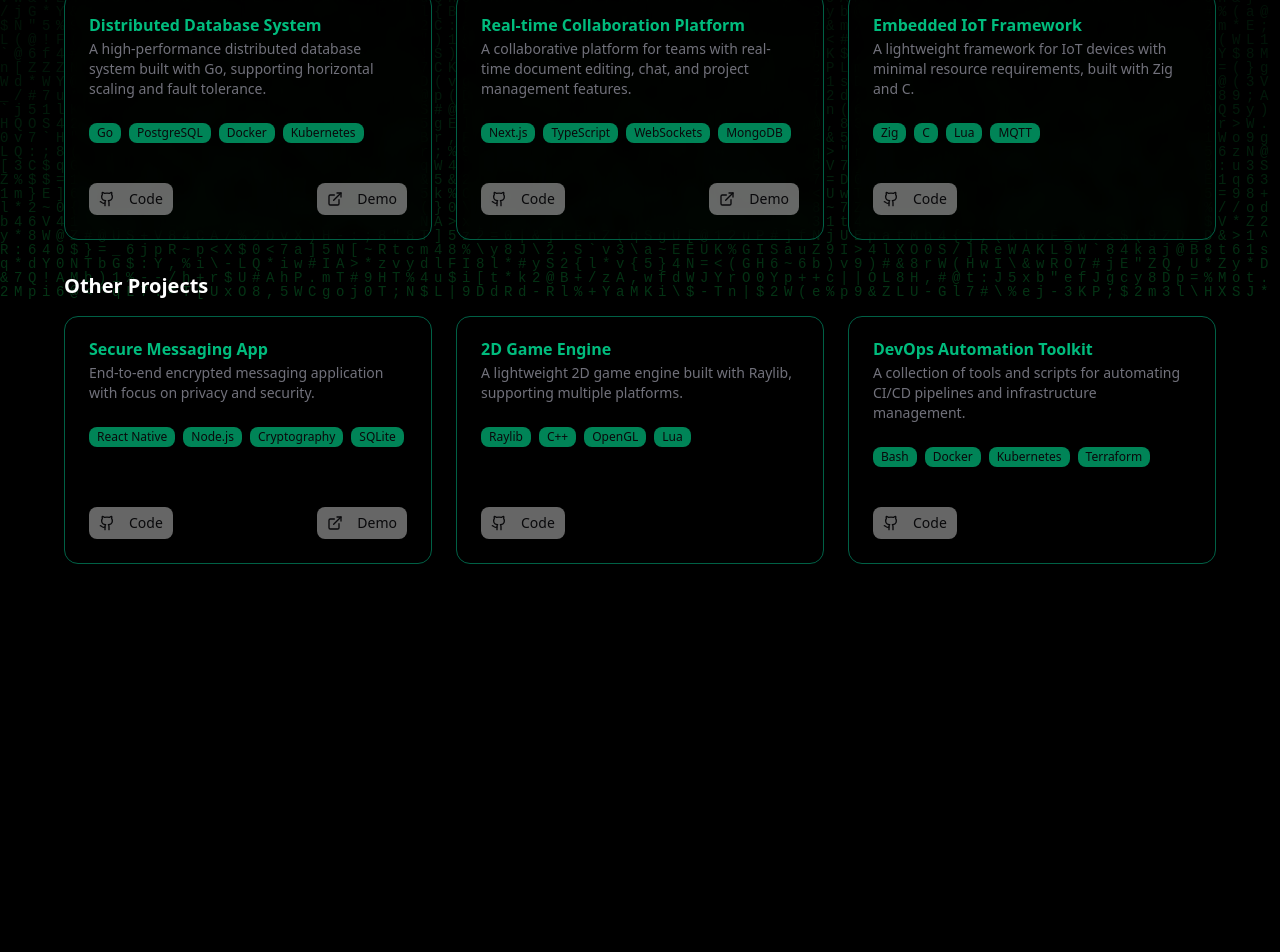
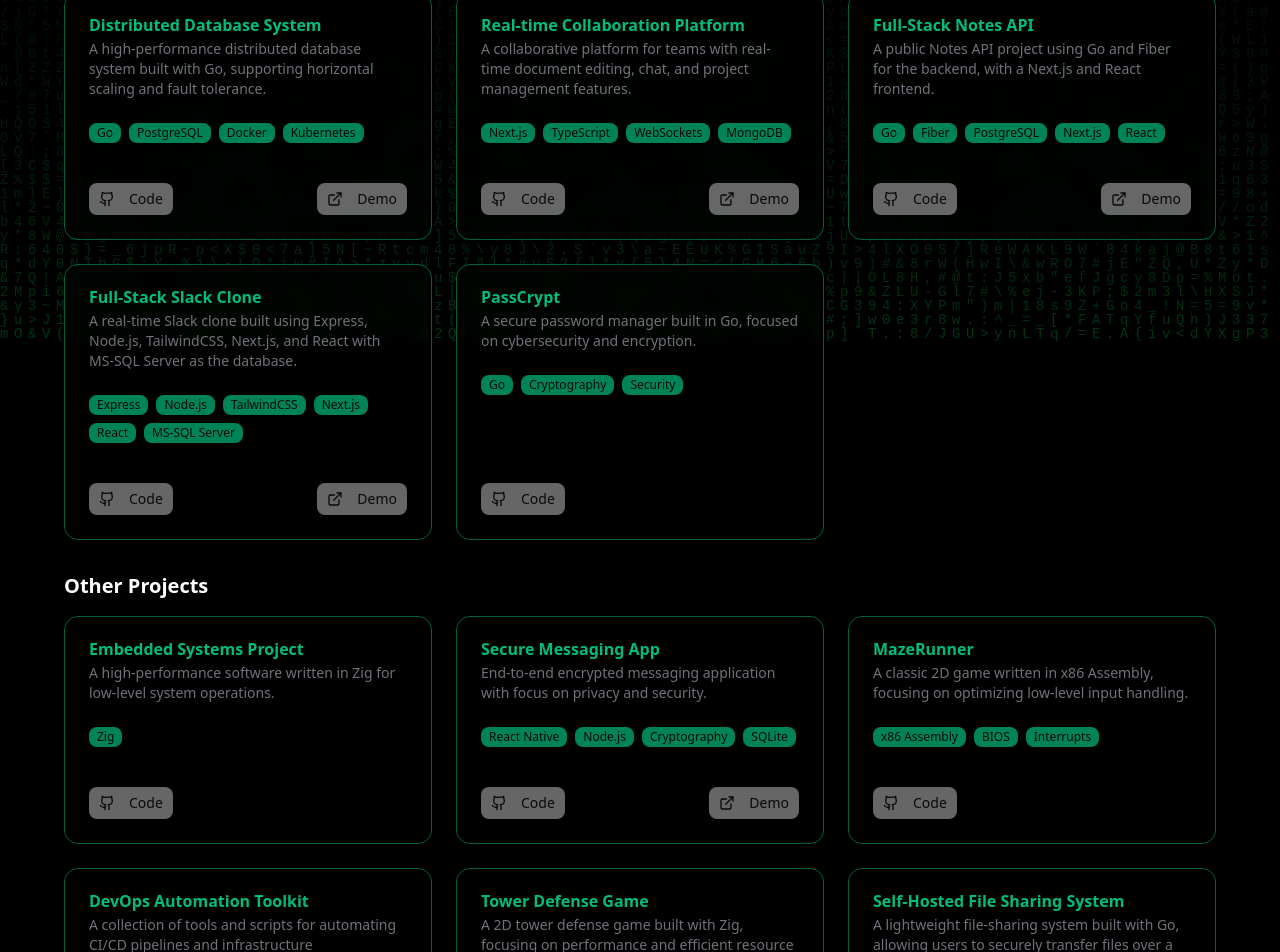
Before and after one commit to abdulahshoaib/portfolio, a Next.js app: page /projects in a window 1280 px wide. Shown: the part 200-1152 px from the top of the page. Before the commit the page ends 800 px from the top, so only its background shows below. Built offline with nearby package versions, Linux system fonts and the light colour scheme.

Commit message:
FIX: remove the mock data for projects

```diff
--- a/app/projects/page.tsx
+++ b/app/projects/page.tsx
@@ -25,12 +25,28 @@ export default function ProjectsPage() {
             featured: true,
         },
         {
-      name: "Embedded IoT Framework",
-      description: "A lightweight framework for IoT devices with minimal resource requirements, built with Zig and C.",
-      tech: ["Zig", "C", "Lua", "MQTT"],
+            name: "Full-Stack Notes API",
+            description: "A public Notes API project using Go and Fiber for the backend, with a Next.js and React frontend.",
+            tech: ["Go", "Fiber", "PostgreSQL", "Next.js", "React"],
+            github: "#",
+            demo: "#",
+            featured: true,
+        },
+        {
+            name: "Full-Stack Slack Clone",
+            description: "A real-time Slack clone built using Express, Node.js, TailwindCSS, Next.js, and React with MS-SQL Server as the database.",
+            tech: ["Express", "Node.js", "TailwindCSS", "Next.js", "React", "MS-SQL Server"],
+            github: "#",
+            demo: "#",
+            featured: true,
+        },
+        {
+            name: "Embedded Systems Project",
+            description: "A high-performance software written in Zig for low-level system operations.",
+            tech: ["Zig"],
             github: "#",
             demo: null,
-      featured: true,
+            featured: false,
         },
         {
             name: "Secure Messaging App",
@@ -41,9 +57,17 @@ export default function ProjectsPage() {
             featured: false,
         },
         {
-      name: "2D Game Engine",
-      description: "A lightweight 2D game engine built with Raylib, supporting multiple platforms.",
-      tech: ["Raylib", "C++", "OpenGL", "Lua"],
+            name: "PassCrypt",
+            description: "A secure password manager built in Go, focused on cybersecurity and encryption.",
+            tech: ["Go", "Cryptography", "Security"],
+            github: "#",
+            demo: null,
+            featured: true,
+        },
+        {
+            name: "MazeRunner",
+            description: "A classic 2D game written in x86 Assembly, focusing on optimizing low-level input handling.",
+            tech: ["x86 Assembly", "BIOS", "Interrupts"],
             github: "#",
             demo: null,
             featured: false,
@@ -56,6 +80,22 @@ export default function ProjectsPage() {
             demo: null,
             featured: false,
         },
+        {
+            name: "Tower Defense Game",
+            description: "A 2D tower defense game built with Zig, focusing on performance and efficient resource management.",
+            tech: ["Zig", "Raylib", "Game Development"],
+            github: "#",
+            demo: null,
+            featured: false,
+        },
+        {
+            name: "Self-Hosted File Sharing System",
+            description: "A lightweight file-sharing system built with Go, allowing users to securely transfer files over a network.",
+            tech: ["Go", "Fiber", "PostgreSQL"],
+            github: "#",
+            demo: null,
+            featured: false,
+        }
     ]
 
     return (
```
Lines whose indentation alone changed are shown as unchanged.
